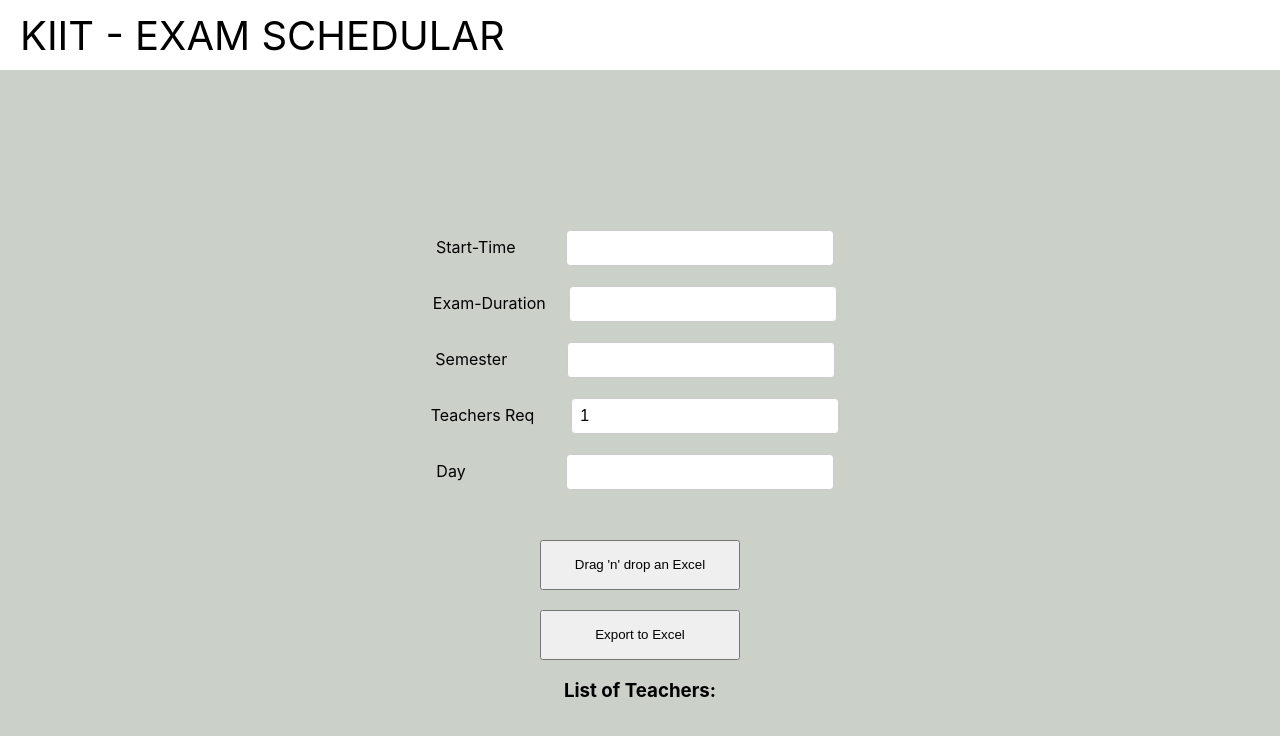
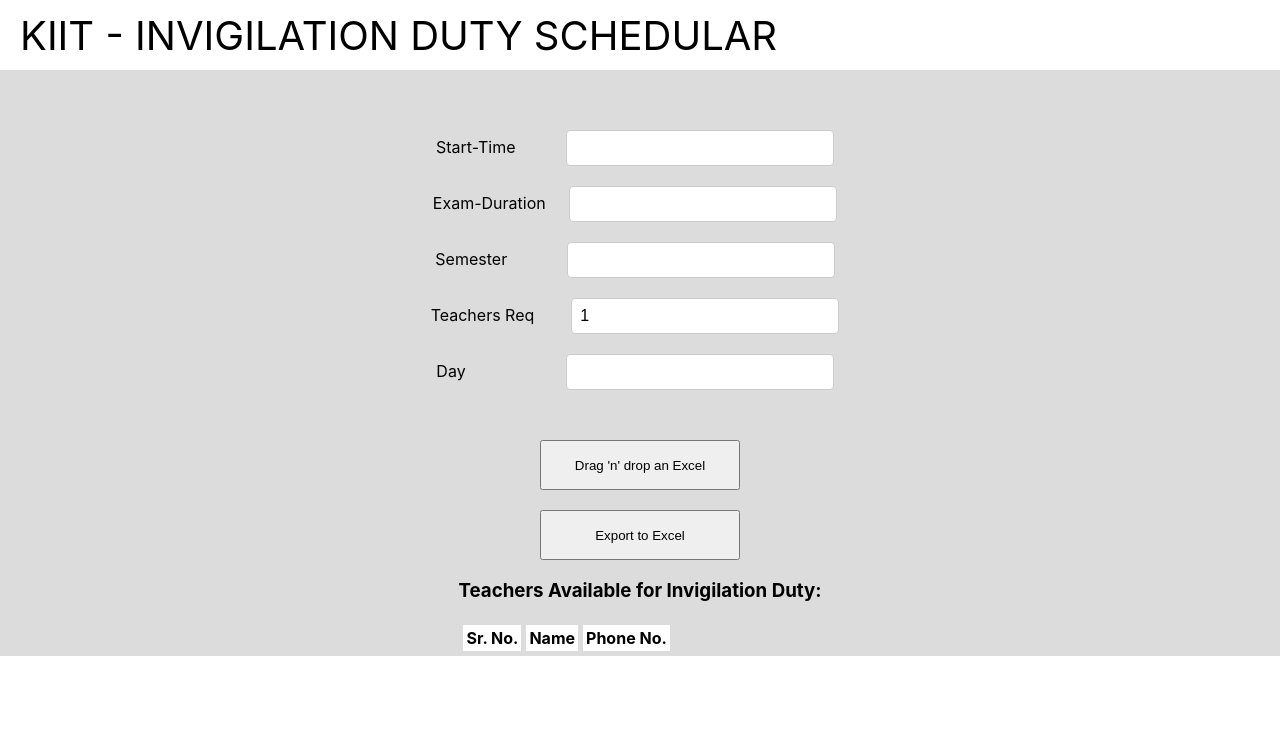
Before and after one commit to GAURAVLAMBA888/exam-duty-schedular, a React (Create React App) app in the folder client/: page / in a window 1280 px wide. Shown: the top 736 px of the page. Built offline with nearby package versions, Linux system fonts and the light colour scheme; the HTML template or start-up script is replaced by a standard one.

Commit message:
Added Navbar

```diff
--- a/client/src/App.css
+++ b/client/src/App.css
@@ -14,12 +14,12 @@
 }
 
 .App {
-    background-color: rgb(203, 209, 201);
+    background-color: rgb(220, 220, 220);
     display: flex;
     flex-direction: column;
     align-items: center;
     justify-content: center;
-    height: 100vh;
+    padding-top: 50px;
   }
 
   .input-field {
@@ -52,3 +52,13 @@
     width: 200px;
     cursor: pointer;
   }
+
+  table{
+    border-spacing: 5px;
+  }
+
+  th, td {
+    background-color: white;
+    margin: 10px;
+    padding: 3px;
+  }
--- a/client/src/App.js
+++ b/client/src/App.js
@@ -124,7 +124,7 @@
     <>
     <div className="navbar">
       <div className="navbar-left">
-          <span>KIIT - EXAM SCHEDULAR</span>
+          <span>KIIT - INVIGILATION DUTY SCHEDULAR</span>
       </div>
     </div>
     <div className="App">
@@ -176,12 +176,21 @@
         </button>
       </div>
       <div>
-        <h3>List of Teachers:</h3>
-        <ul>
+        <h3>Teachers Available for Invigilation Duty:</h3>
+        <table>
+          <tr>
+            <th>Sr. No.</th>
+            <th>Name</th>
+            <th>Phone No.</th>
+          </tr>
           {res?.map((row, index) => (
-            <li key={index}>Name : {row.name} , Phone No. : {row.phone}</li>
+            <tr>
+              <td>{index+1}</td>
+              <td>{row.name}</td>
+              <td>{row.phone}</td>
+            </tr>
             ))}
-        </ul>
+        </table>
       </div>
     </div>
     </>
```
